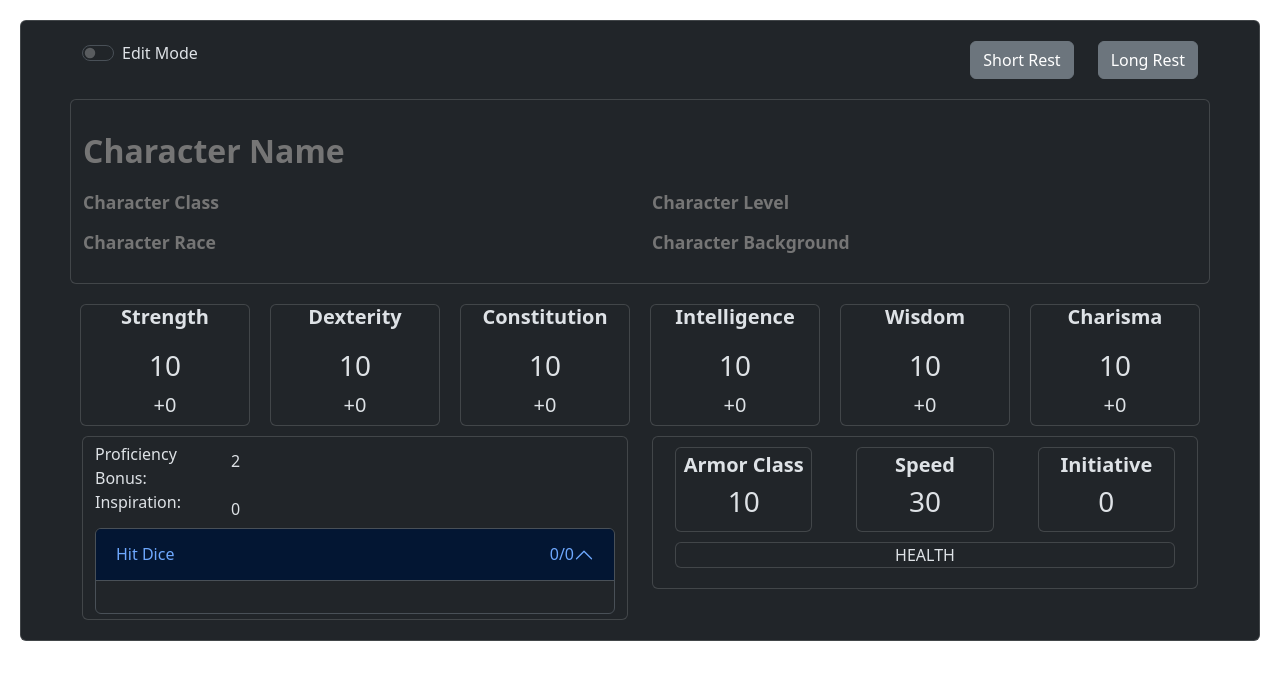
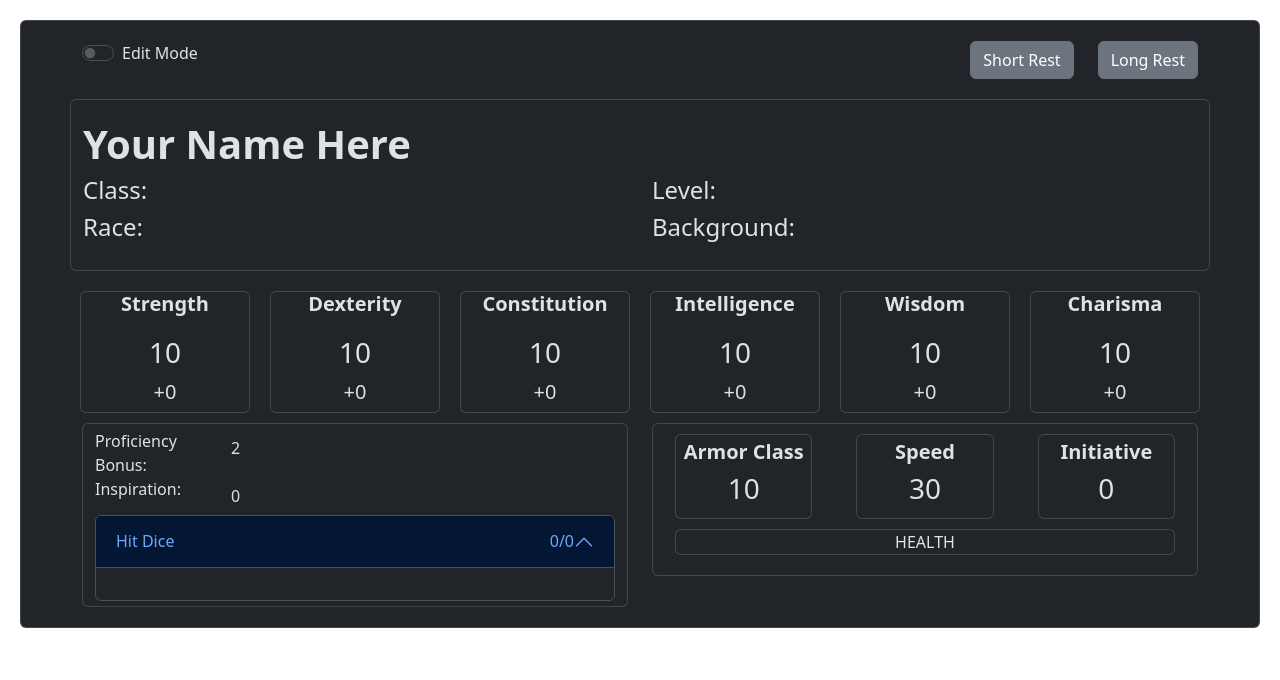
Before and after one commit to Alan-Van-Dyke/virtual-character-sheet, a React (Vite) app: page / in a window 1280 px wide. Shown: the top 680 px of the page. Built offline with nearby package versions, Linux system fonts and the light colour scheme.

Commit message:
bio style changes

```diff
--- a/src/App.css
+++ b/src/App.css
@@ -6,6 +6,10 @@
 
 .prof-card {
   padding: 5px;
+}
+
+.center-label {
+  margin: 0 auto;
 }
 
 .combat-stat-options{
--- a/src/components/BioBar.tsx
+++ b/src/components/BioBar.tsx
@@ -1,3 +1,5 @@
+import { Col, Row } from "react-bootstrap";
+
 interface BioBarProps {
   charName: string;
   charRace: string;
@@ -26,33 +28,27 @@ const BioBar = ({
   editModeEnabled,
 }: BioBarProps) => {
   return (
+    <div>
       <div className="card container character-sheet-card">
+        {editModeEnabled ? (
+          <>
             <div className="row">
               <div className="col">
                 <input
                   type="text"
-            className={
-              (editModeEnabled ? "form-control" : "form-control-plaintext") +
-              " bio-bar-header"
-            }
+                  className={"form-control bio-bar-header"}
                   placeholder="Character Name"
-            readOnly={!editModeEnabled}
                   onChange={(event) => setCharName(event.target.value)}
                   defaultValue={charName}
                 ></input>
               </div>
             </div>
-
             <div className="row">
               <div className="col">
                 <input
                   type="text"
-            className={
-              (editModeEnabled ? "form-control" : "form-control-plaintext") +
-              " bio-bar-text"
-            }
+                  className={"form-control bio-bar-text"}
                   placeholder="Character Class"
-            readOnly={!editModeEnabled}
                   onChange={(event) => setCharClass(event.target.value)}
                   defaultValue={charClass}
                 ></input>
@@ -60,26 +56,18 @@ const BioBar = ({
               <div className="col">
                 <input
                   type="text"
-            className={
-              (editModeEnabled ? "form-control" : "form-control-plaintext") +
-              " bio-bar-text"
-            }
+                  className={"form-control bio-bar-text"}
                   placeholder="Character Level"
-            readOnly={!editModeEnabled}
                   onChange={(event) => setCharLevel(event.target.value)}
                   defaultValue={charLevel}
                 ></input>
               </div>
             </div>
-
             <div className="row">
               <div className="col">
                 <input
                   type="text"
-            className={
-              (editModeEnabled ? "form-control" : "form-control-plaintext") +
-              " bio-bar-text"
-            }
+                  className={"form-control bio-bar-text"}
                   placeholder="Character Race"
                   readOnly={!editModeEnabled}
                   onChange={(event) => setCharRace(event.target.value)}
@@ -90,8 +78,9 @@ const BioBar = ({
                 <input
                   type="text"
                   className={
-              (editModeEnabled ? "form-control" : "form-control-plaintext") +
-              " bio-bar-text"
+                    (editModeEnabled
+                      ? "form-control"
+                      : "form-control-plaintext") + " bio-bar-text"
                   }
                   placeholder="Character Background"
                   readOnly={!editModeEnabled}
@@ -100,6 +89,23 @@ const BioBar = ({
                 ></input>
               </div>
             </div>
+          </>
+        ) : (
+          <>
+            <Row>
+              <h1><b>{"Your Name Here" || charName}</b></h1>
+            </Row>
+            <Row>
+              <Col><h4>{"Class: "}<b>{charClass}</b></h4></Col>
+              <Col><h4>{"Level: "}<b>{charLevel}</b></h4></Col>
+            </Row>
+            <Row>
+              <Col><h4>{"Race: "}<b>{charRace}</b></h4></Col>
+              <Col><h4>{"Background: "}<b>{charBackground}</b></h4></Col>
+            </Row>
+          </>
+        )}
+      </div>
     </div>
   );
 };
--- a/src/components/CharacterSheet.tsx
+++ b/src/components/CharacterSheet.tsx
@@ -126,7 +126,7 @@ const CharacterSheet = () => {
               <div className="container card prof-card">
                 <div className="row">
                   <div className="col-3">
-                    <label>Proficiency Bonus: </label>
+                    <label className="center-label">Proficiency Bonus: </label>
                   </div>
                   <div className="col">
                     <input
```
Lines whose indentation alone changed are shown as unchanged.
